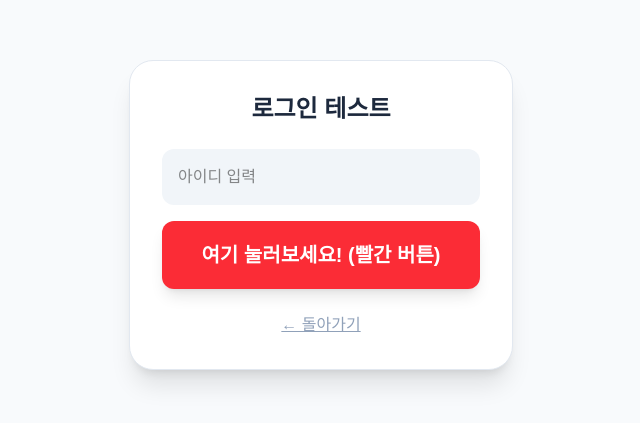
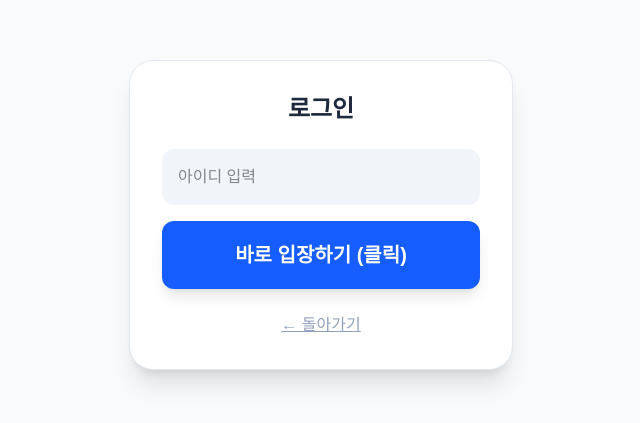
Before and after one commit to yjkang0240-byte/my-shopping-web, a Next.js app: page /login in a window 1280 px wide. Shown: the part 185-608 px from the top of the page, without its empty margins (319-959 px from the left). Built offline with nearby package versions, Linux system fonts and the light colour scheme.

Commit message:
알림창 제거하고 바로이동

```diff
--- a/app/login/page.tsx
+++ b/app/login/page.tsx
@@ -1,4 +1,4 @@
-'use client'; // 👈 1. 이 줄이 없으면 버튼이 죽습니다. 꼭 있어야 해요!
+'use client';
 
 import React, { useState } from 'react';
 import { useRouter } from 'next/navigation';
@@ -9,17 +9,17 @@ export default function LoginPage() {
   const [email, setEmail] = useState('');
 
   const handleLogin = () => {
-    // 3. 클릭되면 무조건 알림창이 뜹니다.
-    alert("⚡ 버튼 클릭 성공! ⚡\n이제 메인으로 이동합니다.");
+    // ⚡ 알림창(alert) 삭제!
+    // 대신 바로 메인으로 이동시킵니다.
+    console.log("로그인 버튼 클릭됨");
     router.push('/');
   };
 
   return (
     <div className="min-h-screen flex flex-col items-center justify-center bg-slate-50 p-4">
 
-      {/* 카드 박스 */}
       <div className="bg-white p-8 rounded-3xl shadow-xl w-full max-w-sm border border-slate-200 relative z-10">
-        <h1 className="text-2xl font-bold text-center mb-6 text-slate-800">로그인 테스트</h1>
+        <h1 className="text-2xl font-bold text-center mb-6 text-slate-800">로그인</h1>
 
         <input
           type="text"
@@ -28,13 +28,13 @@ export default function LoginPage() {
           className="w-full p-4 mb-4 bg-slate-100 rounded-xl outline-none focus:ring-2 focus:ring-blue-400"
         />
 
-        {/* 2. z-index 50으로 맨 위로 올리고, 커서를 강제로 손가락 모양으로 변경 */}
+        {/* 버튼을 누르면 바로 이동합니다 */}
         <button
           type="button"
           onClick={handleLogin}
-          className="w-full py-5 bg-red-500 hover:bg-red-600 text-white font-bold text-xl rounded-xl shadow-lg transition transform active:scale-95 cursor-pointer z-50 relative"
+          className="w-full py-5 bg-blue-600 hover:bg-blue-700 text-white font-bold text-xl rounded-xl shadow-lg transition transform active:scale-95 cursor-pointer z-50 relative"
         >
-          여기 눌러보세요! (빨간 버튼)
+          바로 입장하기 (클릭)
         </button>
 
         <div className="mt-6 text-center">
```
